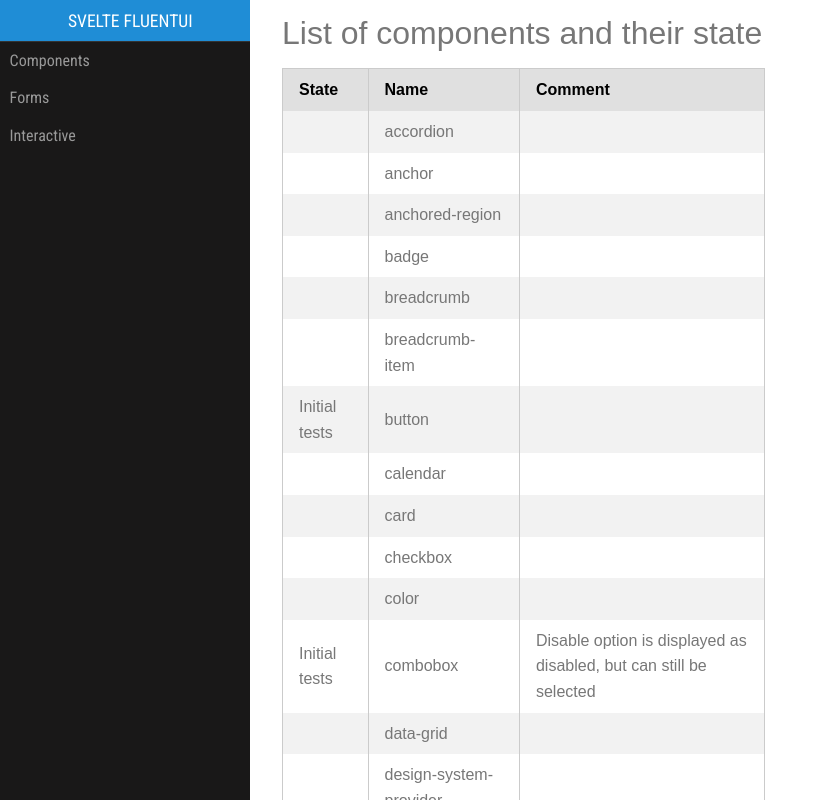
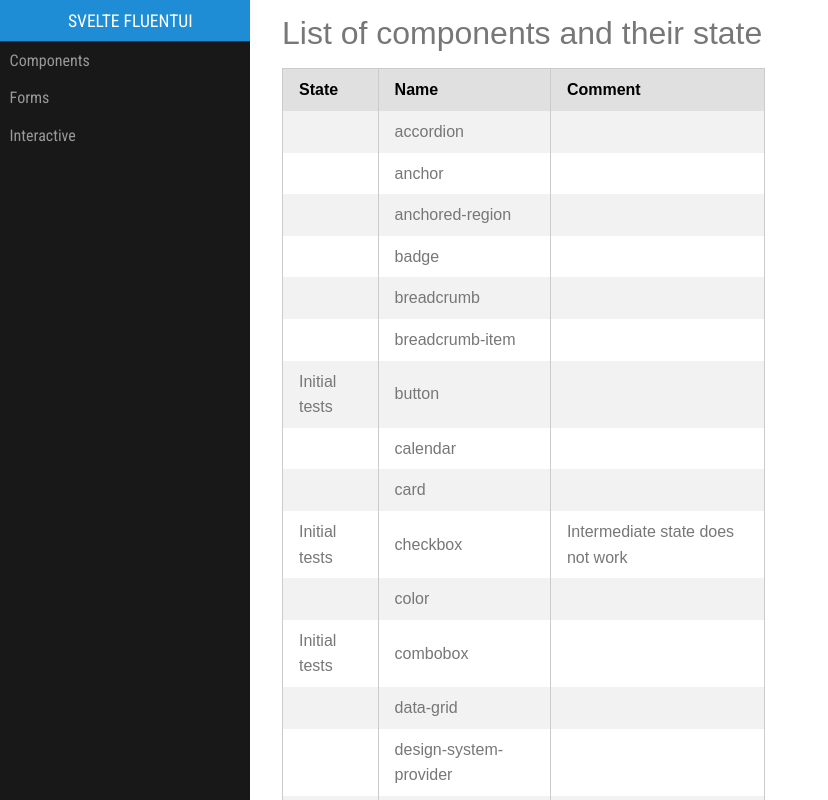
Before and after one commit to KeenMate/svelte-fluent-ui, a SvelteKit app: page / in a window 1280 px wide. Shown: the top 800 px of the page, without its empty margins (0-828 px from the left). Built offline with nearby package versions, Linux system fonts and the light colour scheme.

Commit message:
chore: updated project status

```diff
--- a/src/routes/+page.svelte
+++ b/src/routes/+page.svelte
@@ -62,9 +62,9 @@
 				<td></td>
 			</tr>
 			<tr>
-				<td></td>
+				<td>Initial tests</td>
 				<td>checkbox</td>
-				<td></td>
+				<td>Intermediate state does not work</td>
 			</tr>
 			<tr>
 				<td></td>
@@ -74,7 +74,7 @@
 			<tr>
 				<td>Initial tests</td>
 				<td>combobox</td>
-				<td>Disable option is displayed as disabled, but can still be selected</td>
+				<td></td>
 			</tr>
 			<tr>
 				<td></td>
```
